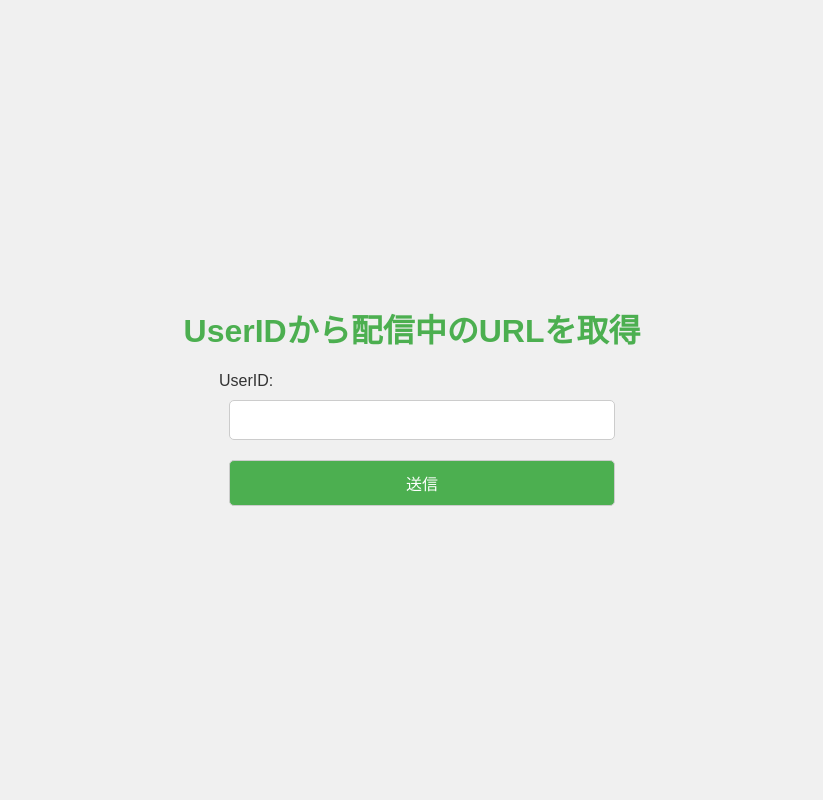
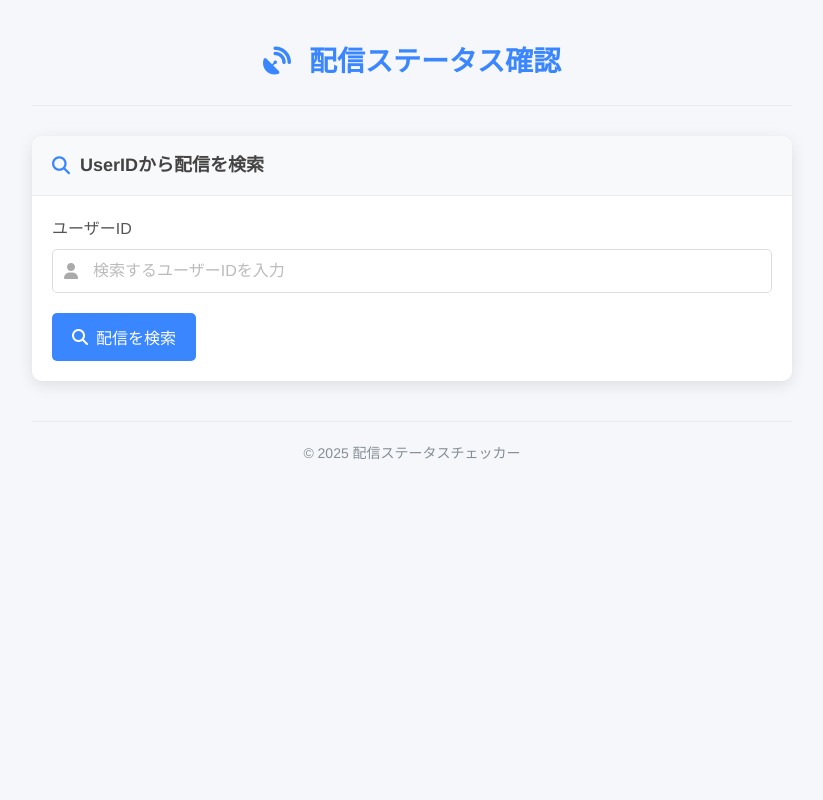
Before and after one commit to saipi-1129/UserID-to-LiveId, a Flask app: template templates/index.html in a window 1280 px wide. Shown: the whole page, without its empty margins (228-1051 px from the left). Run offline with Flask 3, Linux system fonts and the light colour scheme; the template is opened without the code that fills it, so the values that code supplies are empty.

Commit message:
Add files via upload

```diff
--- a/app.py
+++ b/app.py
@@ -2,7 +2,7 @@ from flask import Flask, render_template, request
 import requests
 
 # Webアプリ作成
-app = Flask(__name__, static_folder='./templates/images')
+app = Flask(__name__)
 
 @app.route("/")
 def top():
@@ -11,37 +11,29 @@ def top():
     if not userid:
         return render_template("index.html", names=False, userides=False, error="Live ID is required.")
     else:
-
         url = f"https://www.mirrativ.com/api/user/profile?user_id={userid}"
-
         res = requests.get(url)
 
         if res.status_code == 200:
             try:
-
                 data = res.json()
                 live_id = data["onlive"]["live_id"]
                 name = data["name"]
 
                 print(live_id)
-                return render_template("index.html",live_id=live_id,name=name,error=None)
-            except:
+                return render_template("index.html", live_id=live_id, name=name, error=None)
+            except KeyError:
                 print("レスポンスの解析中にエラーが発生したか、ユーザが配信していません。")
-                return render_template("index.html",live_id=False,name=False,error="ユーザが配信していません。")
+                return render_template("index.html", live_id=False, name=False, error="ユーザが配信していません。")
         else:
             print(f"リクエストに失敗しました。ステータスコード: {res.status_code}")
-            return render_template("index.html",live_id=False,name=False,error="ユーザーIDが正しいか確認してから再度お試しください。")
+            return render_template("index.html", live_id=False, name=False, error="ユーザーIDが正しいか確認してから再度お試しください。")
 
-
-    return render_template("index.html")
-@app.route('/userid' ,methods=['POST'])
+@app.route('/userid', methods=['POST'])
 def search():
     userid = request.form['userid']
     print(f"[+] LiveId POST Success: {userid}")
-    # POSTされたlive_idを使って再度fetch_online_users関数に処理を行わせる
     return top()
-
-
 
 if __name__ == '__main__':
     app.run(host="0.0.0.0", debug=True)
--- /dev/null
+++ b/static/style.css
@@ -0,0 +1,314 @@
+/* Base styles and reset */
+* {
+    margin: 0;
+    padding: 0;
+    box-sizing: border-box;
+    font-family: 'Helvetica Neue', Arial, sans-serif;
+}
+
+body {
+    background-color: #f5f7fa;
+    color: #333;
+    line-height: 1.6;
+}
+
+.container {
+    max-width: 800px;
+    margin: 0 auto;
+    padding: 20px;
+}
+
+/* Header styles */
+header {
+    text-align: center;
+    margin-bottom: 30px;
+    padding: 20px 0;
+    border-bottom: 1px solid #eaeaea;
+}
+
+header h1 {
+    color: #3a86ff;
+    font-size: 28px;
+}
+
+header h1 i {
+    margin-right: 10px;
+    color: #3a86ff;
+}
+
+/* Card styles */
+.card {
+    background: white;
+    border-radius: 10px;
+    box-shadow: 0 4px 15px rgba(0, 0, 0, 0.1);
+    margin-bottom: 25px;
+    overflow: hidden;
+    transition: transform 0.3s ease, box-shadow 0.3s ease;
+}
+
+.card:hover {
+    transform: translateY(-3px);
+    box-shadow: 0 6px 20px rgba(0, 0, 0, 0.15);
+}
+
+.card-header {
+    background: #f8f9fa;
+    padding: 15px 20px;
+    border-bottom: 1px solid #eaeaea;
+    display: flex;
+    align-items: center;
+}
+
+.card-header i {
+    color: #3a86ff;
+    margin-right: 10px;
+    font-size: 18px;
+}
+
+.card-header h2 {
+    font-size: 18px;
+    color: #444;
+    font-weight: 600;
+}
+
+/* Form styles */
+.search-form {
+    padding: 20px;
+}
+
+.form-group {
+    margin-bottom: 20px;
+}
+
+.form-group label {
+    display: block;
+    margin-bottom: 8px;
+    color: #555;
+    font-weight: 500;
+}
+
+.input-group {
+    position: relative;
+}
+
+.input-group i {
+    position: absolute;
+    left: 12px;
+    top: 50%;
+    transform: translateY(-50%);
+    color: #aaa;
+}
+
+.input-group input {
+    width: 100%;
+    padding: 12px 12px 12px 40px;
+    border: 1px solid #ddd;
+    border-radius: 5px;
+    font-size: 16px;
+    transition: border-color 0.3s ease, box-shadow 0.3s ease;
+}
+
+.input-group input:focus {
+    outline: none;
+    border-color: #3a86ff;
+    box-shadow: 0 0 0 3px rgba(58, 134, 255, 0.2);
+}
+
+.input-group input::placeholder {
+    color: #bbb;
+}
+
+/* Button styles */
+.btn {
+    display: inline-flex;
+    align-items: center;
+    justify-content: center;
+    padding: 12px 20px;
+    border: none;
+    border-radius: 5px;
+    font-size: 16px;
+    font-weight: 500;
+    cursor: pointer;
+    transition: background-color 0.3s ease, transform 0.2s ease;
+}
+
+.btn i {
+    margin-right: 8px;
+}
+
+.btn:hover {
+    transform: translateY(-2px);
+}
+
+.btn-primary {
+    background-color: #3a86ff;
+    color: white;
+}
+
+.btn-primary:hover {
+    background-color: #2a76ef;
+}
+
+.btn-watch {
+    background-color: #ff6b6b;
+    color: white;
+}
+
+.btn-watch:hover {
+    background-color: #ff5252;
+}
+
+.btn-retry {
+    background-color: #4caf50;
+    color: white;
+}
+
+.btn-retry:hover {
+    background-color: #43a047;
+}
+
+/* Result card styles */
+.result-card {
+    display: flex;
+    padding: 25px;
+}
+
+.status-icon {
+    margin-right: 20px;
+    font-size: 34px;
+    display: flex;
+    align-items: center;
+}
+
+.live .status-icon i {
+    color: #ff6b6b;
+}
+
+.offline .status-icon i {
+    color: #868e96;
+}
+
+.result-content {
+    flex: 1;
+}
+
+.result-content h3 {
+    margin-bottom: 15px;
+    font-size: 20px;
+    color: #333;
+}
+
+.highlight {
+    color: #3a86ff;
+    font-weight: 600;
+}
+
+.url-container {
+    display: flex;
+    align-items: center;
+    margin-bottom: 20px;
+}
+
+.url-label {
+    min-width: 80px;
+    font-weight: 500;
+    color: #555;
+}
+
+.url-box {
+    display: flex;
+    flex: 1;
+    align-items: center;
+    background-color: #f8f9fa;
+    border: 1px solid #eaeaea;
+    border-radius: 5px;
+    padding: 10px 15px;
+}
+
+.stream-url {
+    flex: 1;
+    color: #3a86ff;
+    text-decoration: none;
+    word-break: break-all;
+}
+
+.copy-btn {
+    background: none;
+    border: none;
+    color: #aaa;
+    cursor: pointer;
+    font-size: 16px;
+    margin-left: 10px;
+    transition: color 0.3s ease;
+}
+
+.copy-btn:hover {
+    color: #3a86ff;
+}
+
+.action-buttons {
+    margin-top: 15px;
+}
+
+.error-message {
+    color: #868e96;
+    margin-bottom: 15px;
+    font-size: 15px;
+}
+
+/* Footer styles */
+footer {
+    text-align: center;
+    margin-top: 40px;
+    padding-top: 20px;
+    border-top: 1px solid #eaeaea;
+    color: #868e96;
+    font-size: 14px;
+}
+
+/* Animation */
+@keyframes pulse {
+    0% { opacity: 1; }
+    50% { opacity: 0.7; }
+    100% { opacity: 1; }
+}
+
+.pulse {
+    animation: pulse 1.5s infinite ease-in-out;
+}
+
+/* Responsive designs */
+@media (max-width: 600px) {
+    .container {
+        padding: 15px;
+    }
+
+    header h1 {
+        font-size: 24px;
+    }
+
+    .result-card {
+        flex-direction: column;
+        align-items: center;
+        text-align: center;
+    }
+
+    .status-icon {
+        margin-right: 0;
+        margin-bottom: 15px;
+    }
+
+    .url-container {
+        flex-direction: column;
+        align-items: flex-start;
+    }
+
+    .url-label {
+        margin-bottom: 5px;
+    }
+
+    .action-buttons {
+        display: flex;
+        justify-content: center;
+    }
+}
--- a/templates/index.html
+++ b/templates/index.html
@@ -1,139 +1,98 @@
 <!DOCTYPE html>
 <html lang="ja">
-  <head>
-    <meta charset="UTF-8" />
-    <meta name="viewport" content="width=device-width, initial-scale=1.0" />
-    <!-- <meta http-equiv="refresh" content="2; URL="> -->
+<head>
+    <meta charset="UTF-8">
+    <meta name="viewport" content="width=device-width, initial-scale=1.0">
     <title>オンラインユーザー</title>
-    <style>
-      body {
-        font-family: Arial, sans-serif;
-        background-color: #f0f0f0;
-        color: #333;
-        margin: 0;
-        padding: 0;
-        display: flex;
-        flex-direction: column;
-        align-items: center;
-        justify-content: center;
-        min-height: 100vh;
-        box-sizing: border-box; /* スクロールバーのズレ対策 */
-      }
+    <link rel="stylesheet" href="{{ url_for('static', filename='style.css') }}">
+    <link rel="stylesheet" href="https://cdnjs.cloudflare.com/ajax/libs/font-awesome/6.4.0/css/all.min.css">
+</head>
+<body>
+    <div class="container">
+        <header>
+            <h1><i class="fas fa-satellite-dish"></i> 配信ステータス確認</h1>
+        </header>
 
-      h1 {
-        color: #4caf50;
-        text-align: center;
-        font-size: 2em; /* モバイルでも読みやすいサイズに */
-      }
+        <div class="card search-card">
+            <div class="card-header">
+                <i class="fas fa-search"></i>
+                <h2>UserIDから配信を検索</h2>
+            </div>
 
-      input,
-      button {
-        padding: 10px;
-        margin: 10px;
-        border: 1px solid #ccc;
-        border-radius: 5px;
-        font-size: 16px;
-        width: 100%; /* モバイル画面に合わせるために幅を100%に */
-        box-sizing: border-box;
-      }
+            <form action="/userid" method="POST" class="search-form">
+                <div class="form-group">
+                    <label for="userid">ユーザーID</label>
+                    <div class="input-group">
+                        <i class="fas fa-user"></i>
+                        <input type="text" id="userid" name="userid" value="" placeholder="検索するユーザーIDを入力" required>
+                    </div>
+                </div>
 
-      button {
-        background-color: #4caf50;
-        color: white;
-        cursor: pointer;
-      }
+                <button type="submit" class="btn btn-primary">
+                    <i class="fas fa-search"></i> 配信を検索
+                </button>
+            </form>
+        </div>
 
-      button:hover {
-        background-color: #45a049;
-      }
+        {% if live_id %}
+        <div class="card result-card live">
+            <div class="status-icon">
+                <i class="fas fa-video pulse"></i>
+            </div>
+            <div class="result-content">
+                <h3><span class="highlight">{{ name }}</span> は現在配信中です</h3>
+                <div class="url-container">
+                    <div class="url-label">配信URL:</div>
+                    <div class="url-box">
+                        <a href="https://www.mirrativ.com/live/{{ live_id }}" target="_blank" class="stream-url">
+                            https://www.mirrativ.com/live/{{ live_id }}
+                        </a>
+                        <button class="copy-btn" onclick="copyToClipboard('https://www.mirrativ.com/live/{{ live_id }}')">
+                            <i class="fas fa-copy"></i>
+                        </button>
+                    </div>
+                </div>
+                <div class="action-buttons">
+                    <a href="https://www.mirrativ.com/live/{{ live_id }}" target="_blank" class="btn btn-watch">
+                        <i class="fas fa-play-circle"></i> 配信を視聴
+                    </a>
+                </div>
+            </div>
+        </div>
+        {% endif %}
 
-      .fa-refresh {
-        cursor: pointer;
-      }
+        {% if error %}
+        <div class="card result-card offline">
+            <div class="status-icon">
+                <i class="fas fa-video-slash"></i>
+            </div>
+            <div class="result-content">
+                <h3><span class="highlight">{{ name }}</span> は現在配信していません</h3>
+                <p class="error-message">{{ error }}</p>
+                <div class="action-buttons">
+                    <button class="btn btn-retry" onclick="location.reload()">
+                        <i class="fas fa-redo"></i> 再検索
+                    </button>
+                </div>
+            </div>
+        </div>
+        {% endif %}
 
-      #time {
-        font-size: 18px;
-        margin: 20px 0;
-      }
-
-      ul {
-        list-style-type: none;
-        padding: 0;
-        margin: 0;
-        width: 100%;
-        max-width: 600px;
-        height: 1000px; /* モバイル表示用に高さを調整 */
-        overflow-y: auto;
-        border: 1px solid #ddd;
-        border-radius: 5px;
-        background-color: #fff;
-      }
-
-      li {
-        background-color: #fff;
-        margin: 5px 0;
-        padding: 10px;
-        border-bottom: 1px solid #ddd;
-
-      }
-
-      #error {
-        color: red;
-        font-weight: bold;
-      }
-
-      .how img {
-        max-width: 600px; /* 画像の最大幅を設定 */
-        width: 100%; /* 幅を100%にして親要素に合わせる */
-        height: auto; /* 高さは自動調整 */
-      }
-
-      /* モバイル用のスタイル */
-      @media (max-width: 600px) {
-        body {
-          padding: 10px;
-        }
-
-        h1 {
-          font-size: 1.5em;
-        }
-
-        ul {
-          height: 1000px; /* モバイル表示用にリストの高さをさらに調整 */
-        }
-
-        input,
-        button {
-          font-size: 14px;
-        }
-
-        .how img {
-          max-width: 100%; /* スマホの画面幅に合わせて画像を縮小 */
-          height: auto;
-        }
-      }
-    </style>
-
-  </head>
-  <body>
-    <h1>UserIDから配信中のURLを取得</h1>
-    <div class="how">
-      <!-- <img src="images/example.png" alt="" >  -->
+        <footer>
+            <p>© 2025 配信ステータスチェッカー</p>
+        </footer>
     </div>
 
-
-    <form action="/userid" method="POST">
-      <label for="userid">UserID:</label>
-      <input name="userid" value=""></input>
-      <button type="submit">送信</button>
-    </form>
-    {% if live_id %}
-    <h1>{{ name }}は配信中です。配信URLは</h1>
-    <h2>https://www.mirrativ.com/live/{{ live_id }}</h2>
-  {% endif %}
-  {% if error %}
-  <h2>{{ name }}は配信していません。</h2>
-  <h1>{{ error }}</h1>
-  {% endif %}
-  </body>
+    <script>
+        function copyToClipboard(text) {
+            navigator.clipboard.writeText(text).then(function() {
+                const copyBtn = document.querySelector('.copy-btn');
+                copyBtn.innerHTML = '<i class="fas fa-check"></i>';
+                setTimeout(function() {
+                    copyBtn.innerHTML = '<i class="fas fa-copy"></i>';
+                }, 2000);
+            });
+        }
+    </script>
+</body>
 </html>
```
